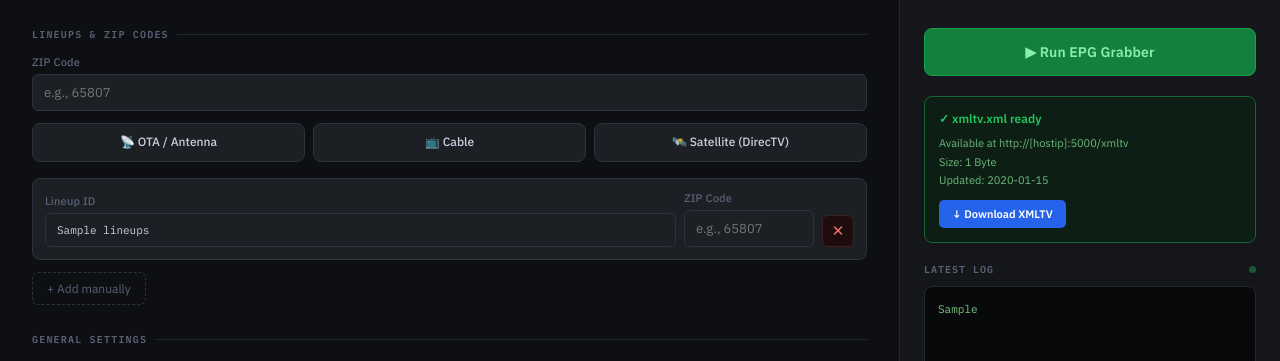
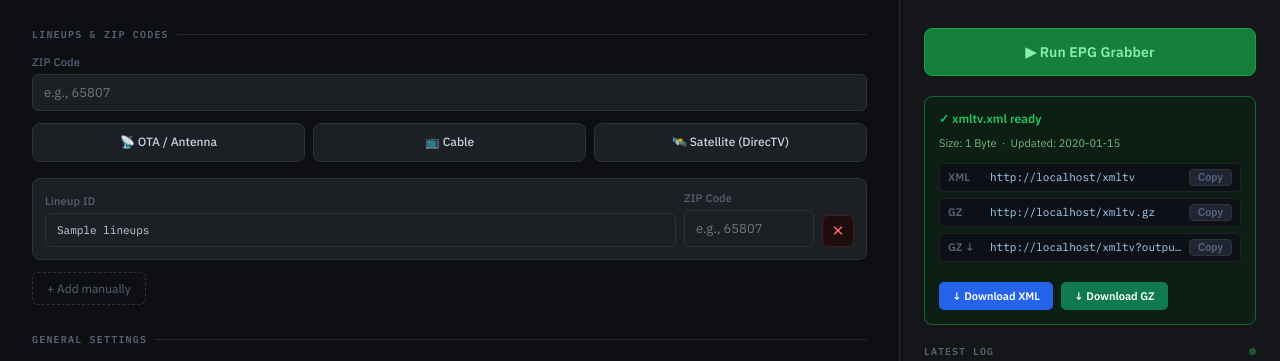
Before and after one commit to n3o2345/TVGuide, a Flask app: template templates/index.html in a window 1280 px wide. Shown: the part 89-450 px from the top of the page. Run offline with Flask 3, Linux system fonts and the light colour scheme; the template is opened without the code that fills it: most values are stand-ins (such as "Sample title", 1, 10 or a date in 2020); a map, chart or similar area stays blank.

Commit message:
added gz

```diff
--- a/templates/index.html
+++ b/templates/index.html
@@ -392,6 +392,31 @@
         }
 
         .btn-download:hover { background: #1d4fd8; }
+        .btn-download.gz { background: #0e7a4e; }
+        .btn-download.gz:hover { background: #0a5c3a; }
+
+        /* ── URL rows ────────────────────────────────────── */
+        .url-rows { display: flex; flex-direction: column; gap: 6px; margin: 10px 0 4px; }
+        .url-row {
+            display: flex; align-items: center; gap: 6px;
+            background: #0d1117; border: 1px solid #222; border-radius: 5px;
+            padding: 5px 8px; font-size: 11px;
+        }
+        .url-label {
+            color: var(--muted); font-weight: 600; min-width: 36px; flex-shrink: 0;
+        }
+        .url-value {
+            color: #a8d4f5; font-family: 'IBM Plex Mono', monospace;
+            flex: 1; overflow: hidden; text-overflow: ellipsis; white-space: nowrap;
+        }
+        .btn-copy {
+            flex-shrink: 0; padding: 2px 8px; font-size: 10px; font-weight: 600;
+            background: #1e2533; border: 1px solid #333; border-radius: 4px;
+            color: var(--muted); cursor: pointer; transition: all 0.15s;
+        }
+        .btn-copy:hover { background: #2a3347; color: white; border-color: #555; }
+        .btn-copy.copied { color: #6db87e; border-color: #6db87e; }
+        .btn-dl-row { display: flex; gap: 8px; margin-top: 10px; flex-wrap: wrap; }
 
         /* ── Log viewer ──────────────────────────────────── */
         .log-card {
@@ -583,11 +608,29 @@
         <div class="status-box">
             <div class="status-box-title">&#10003; xmltv.xml ready</div>
             <div class="status-meta">
-                Available at http://[hostip]:5000/xmltv<br>
-                Size: {{ xml_info.size | filesizeformat }}<br>
-                Updated: {{ xml_info.mtime }}
+                Size: {{ xml_info.size | filesizeformat }} &nbsp;&middot;&nbsp; Updated: {{ xml_info.mtime }}
             </div>
-            <a href="/xmltv" class="btn-download">&#8595; Download XMLTV</a>
+            <div class="url-rows">
+                <div class="url-row">
+                    <span class="url-label">XML</span>
+                    <span class="url-value" id="url-xml">http://{{ request.host }}/xmltv</span>
+                    <button class="btn-copy" onclick="copyUrl('url-xml', this)">Copy</button>
+                </div>
+                <div class="url-row">
+                    <span class="url-label">GZ</span>
+                    <span class="url-value" id="url-gz">http://{{ request.host }}/xmltv.gz</span>
+                    <button class="btn-copy" onclick="copyUrl('url-gz', this)">Copy</button>
+                </div>
+                <div class="url-row">
+                    <span class="url-label">GZ ↓</span>
+                    <span class="url-value" id="url-gz2">http://{{ request.host }}/xmltv?output=gz</span>
+                    <button class="btn-copy" onclick="copyUrl('url-gz2', this)">Copy</button>
+                </div>
+            </div>
+            <div class="btn-dl-row">
+                <a href="/xmltv" class="btn-download">&#8595; Download XML</a>
+                <a href="/xmltv.gz" class="btn-download gz">&#8595; Download GZ</a>
+            </div>
         </div>
         {% endif %}
 
@@ -702,6 +745,16 @@
         setTimeout(() => zipInput.style.borderColor = '', 800);
     }
 
+    // ── Copy URL ────────────────────────────────────────────
+    function copyUrl(id, btn) {
+        const text = document.getElementById(id).textContent;
+        navigator.clipboard.writeText(text).then(() => {
+            btn.textContent = 'Copied!';
+            btn.classList.add('copied');
+            setTimeout(() => { btn.textContent = 'Copy'; btn.classList.remove('copied'); }, 1800);
+        });
+    }
+
     // ── Run button progress ─────────────────────────────────
     document.getElementById('run-form').addEventListener('submit', function() {
         const card = document.getElementById('progress-card');
```
Also changed, not shown: 1 other file.
